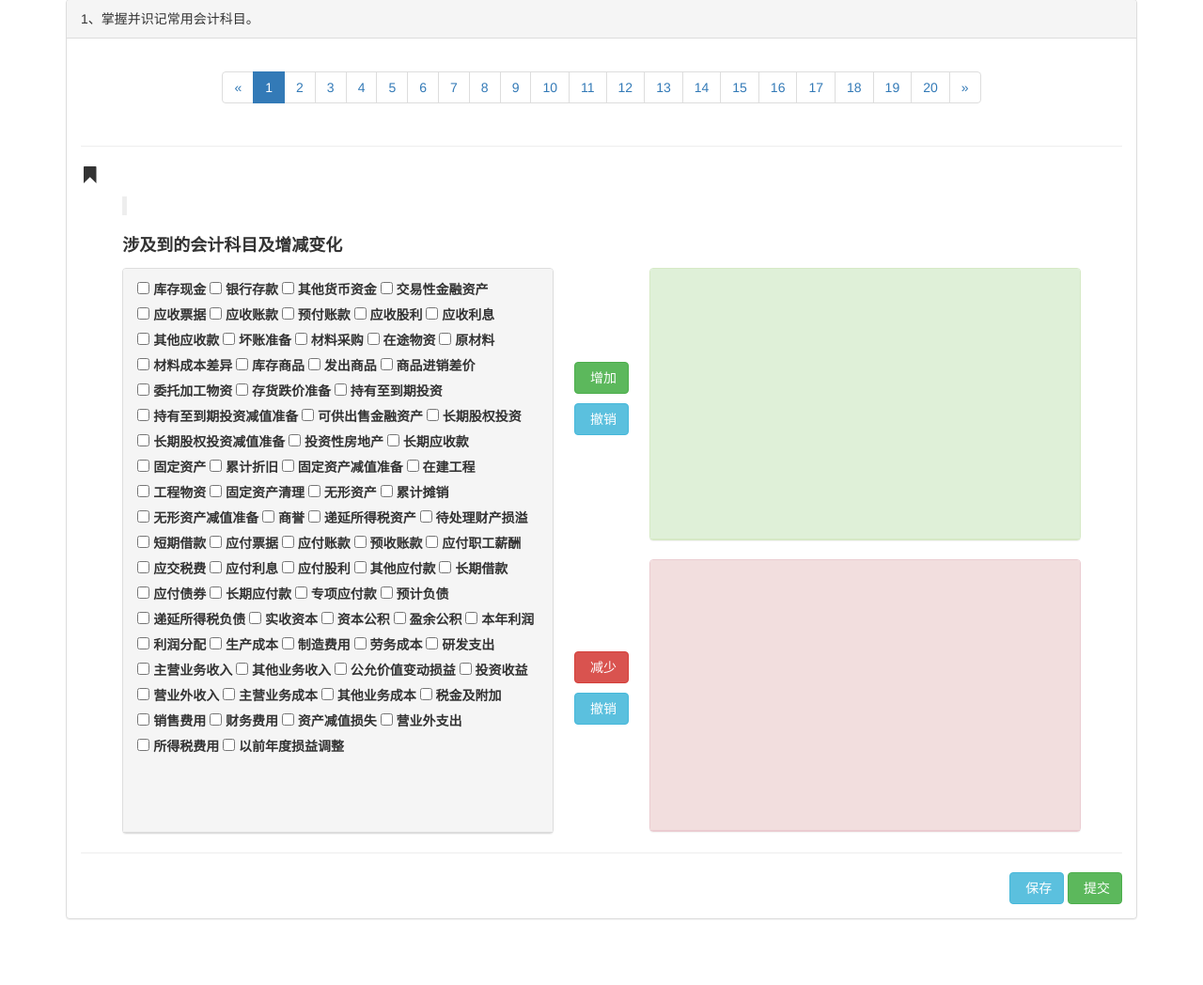
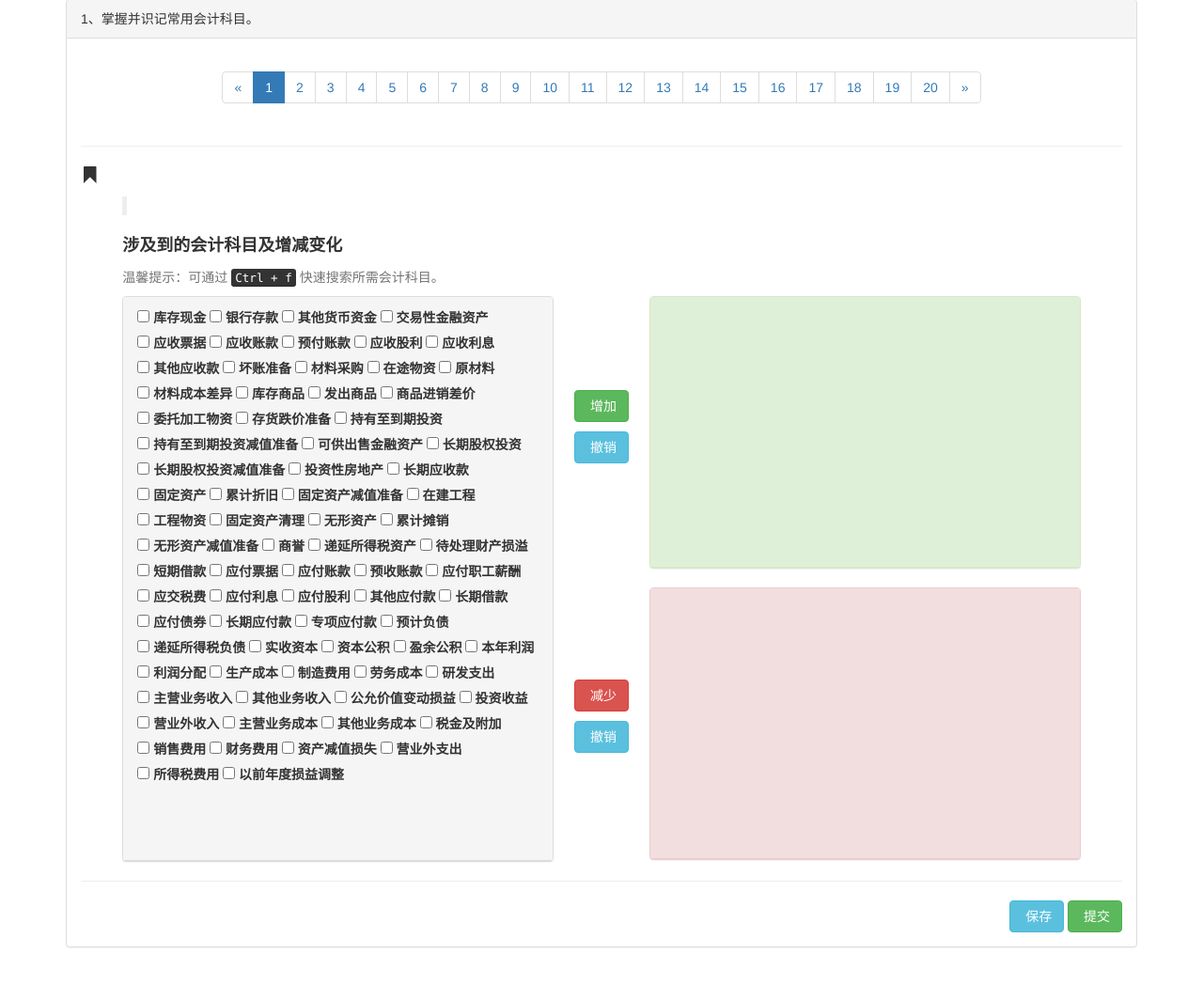
Before and after one commit to Lion-ly/hnit-accoj, a Flask app: template accoj/templates/course/courseiii.html in a window 1280 px wide. Shown: the part 125-1173 px from the top of the page at 94% size. Run offline with Flask 2, Linux system fonts and the light colour scheme; the template is opened without the code that fills it, so the values that code supplies are empty; some libraries are stand-ins or nearby versions.

Commit message:
FE-1.2.7.1 布局调整 "已完成"前取消空格 第III次课程加入温馨提示

```diff
--- a/accoj/templates/course/courseii.html
+++ b/accoj/templates/course/courseii.html
@@ -47,8 +47,7 @@
 				<div>
 					<h4>
 						<span class="glyphicon glyphicon-bookmark"></span> <em id="em_2"></em>
-                        <span id="key_element_confirmed_span" class="glyphicon glyphicon-ok" style="color: #5cb85c;font-size: medium;display:none;">
-                                已完成</span>
+                        <span id="key_element_confirmed_span" class="glyphicon glyphicon-ok" style="color: #5cb85c;font-size: medium;display:none;">已完成</span>
 					</h4>
 					<div class="ats-subject">
 						<blockquote>
--- a/accoj/templates/course/courseiii.html
+++ b/accoj/templates/course/courseiii.html
@@ -46,8 +46,7 @@
 				<div>
 					<h4>
 						<span class="glyphicon glyphicon-bookmark"></span> <em id="em_3"></em>
-                        <span id="subject_confirmed_span" class="glyphicon glyphicon-ok" style="color: #5cb85c;font-size: medium;display:none;">
-                                已完成</span>
+                        <span id="subject_confirmed_span" class="glyphicon glyphicon-ok" style="color: #5cb85c;font-size: medium;display:none;">已完成</span>
 					</h4>
 					<div class="ats-subject">
 						<blockquote>
@@ -60,6 +59,7 @@
 						<div style="">
 							<p class="ats-fontsize-20">涉及到的会计科目及增减变化</p>
 						</div>
+						<p class="help-block">温馨提示：可通过 <kbd>Ctrl + f</kbd> 快速搜索所需会计科目。</p>
 
 						<div>
 							<div class="panel panel-default" style="float: left; width: 45%;">
```
Also changed, not shown: accoj/templates/course/coursei.html (+3 -4 lines).
